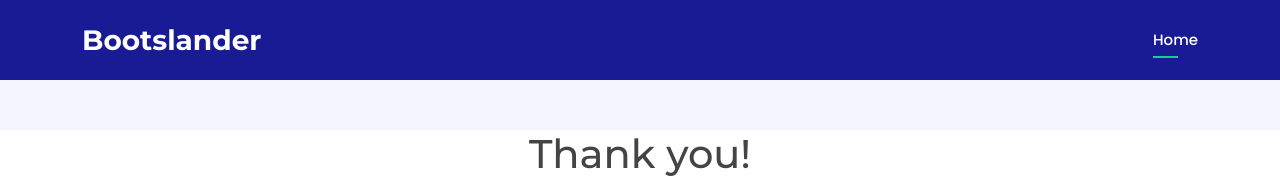
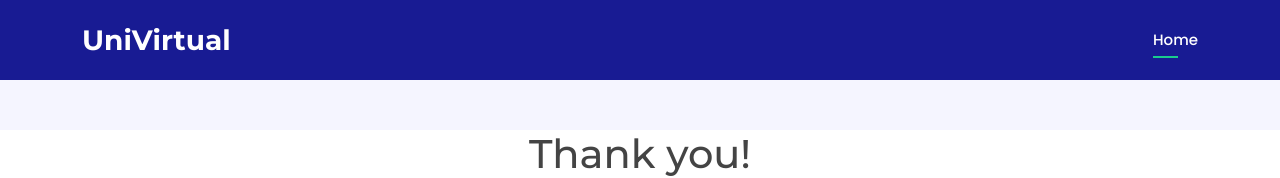
Before and after one commit to shakirustad/univirtualy, a plain HTML site: page src/thankyou.html in a window 1280 px wide. Shown: the top 178 px of the page. Drawn offline with nearby package versions, Linux system fonts and the light colour scheme.

Commit message:
signup page

```diff
--- a/src/thankyou.html
+++ b/src/thankyou.html
@@ -51,7 +51,7 @@
                     <div class="container d-flex align-items-center justify-content-between">
 
                       <div class="logo">
-                        <h1><a href="index.html"><span>Bootslander</span></a></h1>
+                        <h1><a href="index.html"><span>UniVirtual</span></a></h1>
                         <!-- Uncomment below if you prefer to use an image logo -->
                         <!-- <a href="index.html"><img src="assets/img/logo.png" alt="" class="img-fluid"></a>-->
                       </div>
```
Also changed, not shown: src/signup.html (+1 -1 lines).
